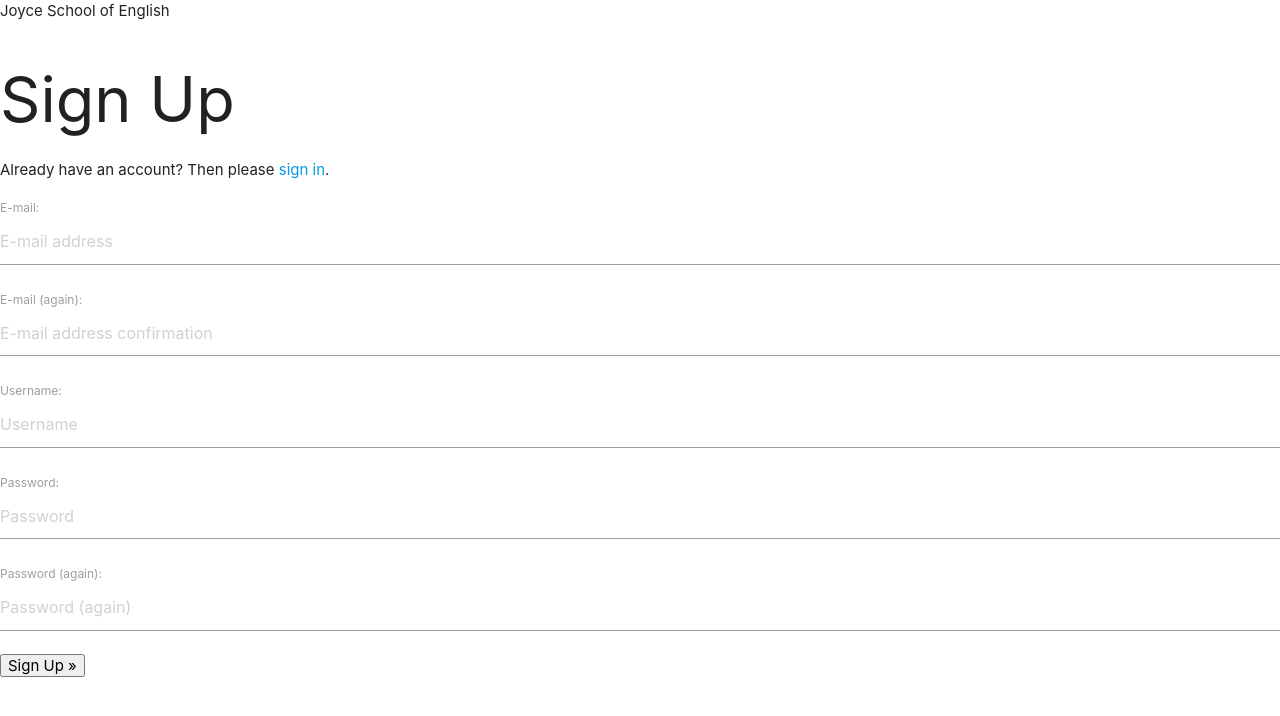
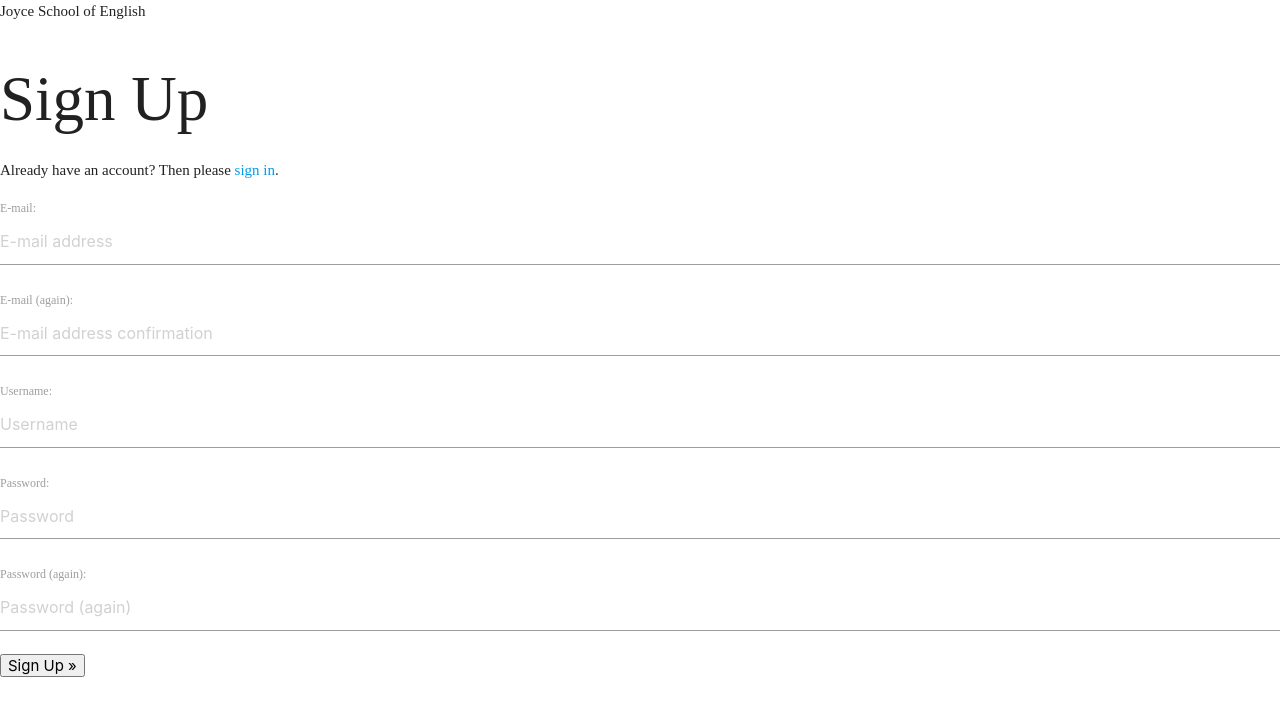
Before and after one commit to AideenM12/Joyce-English-School-MS4, a Django app: page /accounts/signup/ in a window 1280 px wide. Shown: the top 716 px of the page. Run offline with Django 3.2, Linux system fonts and the light colour scheme; some libraries are stand-ins or nearby versions.

Commit message:
Create media and css static files

```diff
--- /dev/null
+++ b/static/css/base.css
@@ -0,0 +1,3 @@
+body {
+    font-family: 'Patrick Hand';
+}
--- a/templates/base.html
+++ b/templates/base.html
@@ -14,6 +14,7 @@
       {% block corecss %}
       <link href="https://fonts.googleapis.com/icon?family=Material+Icons" rel="stylesheet">
       <link type="text/css" rel="stylesheet" href="css/materialize.min.css"  media="screen,projection"/>
+      <link rel="stylesheet" href="{% static 'css/base.css' %}">
       {% endblock %}
 
     {% block extra_css %}
```
